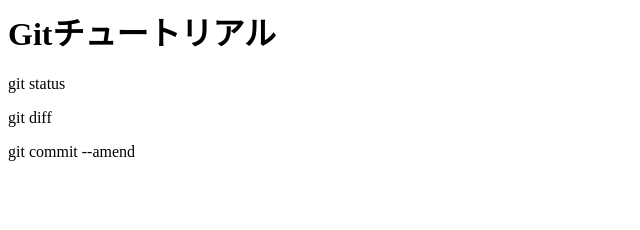
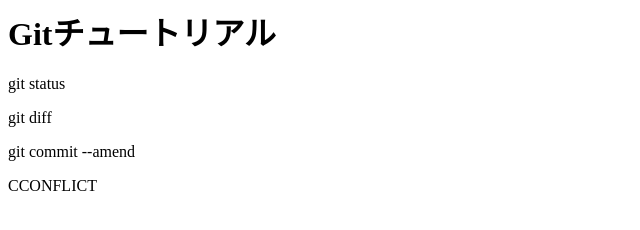
Before and after one commit to kitagawa1973/git_tutorial, a plain HTML site: page index.html in a window 1280 px wide. Shown: the whole page, without its empty margins (0-640 px from the left). Drawn offline with Linux system fonts and the light colour scheme.

Commit message:
Added "CCONFLICT"

```diff
--- a/index.html
+++ b/index.html
@@ -2,3 +2,4 @@
 <p>git status</p>
 <p>git diff</p>
 <p>git commit --amend</p>
+<p>CCONFLICT</p>
```
